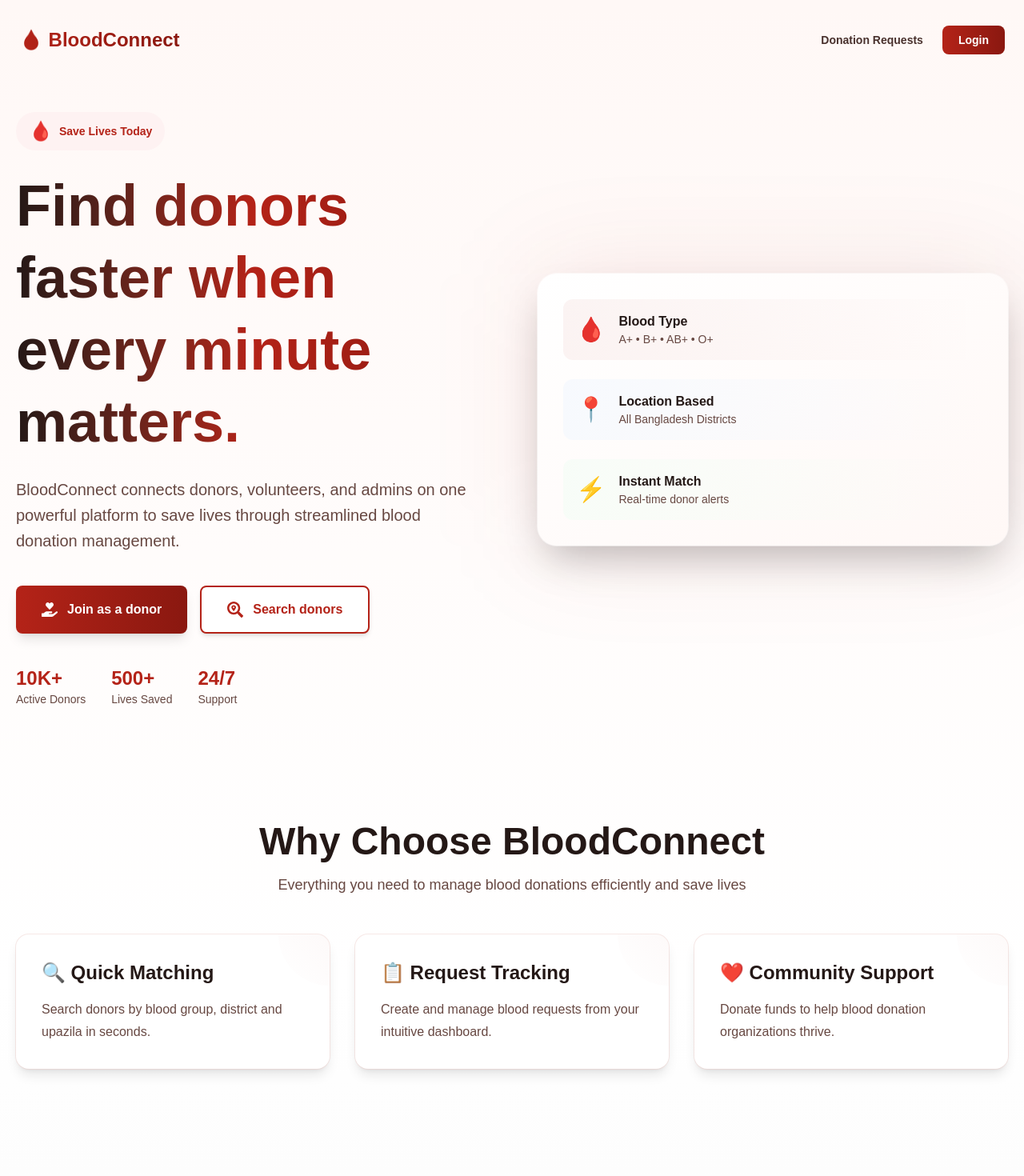
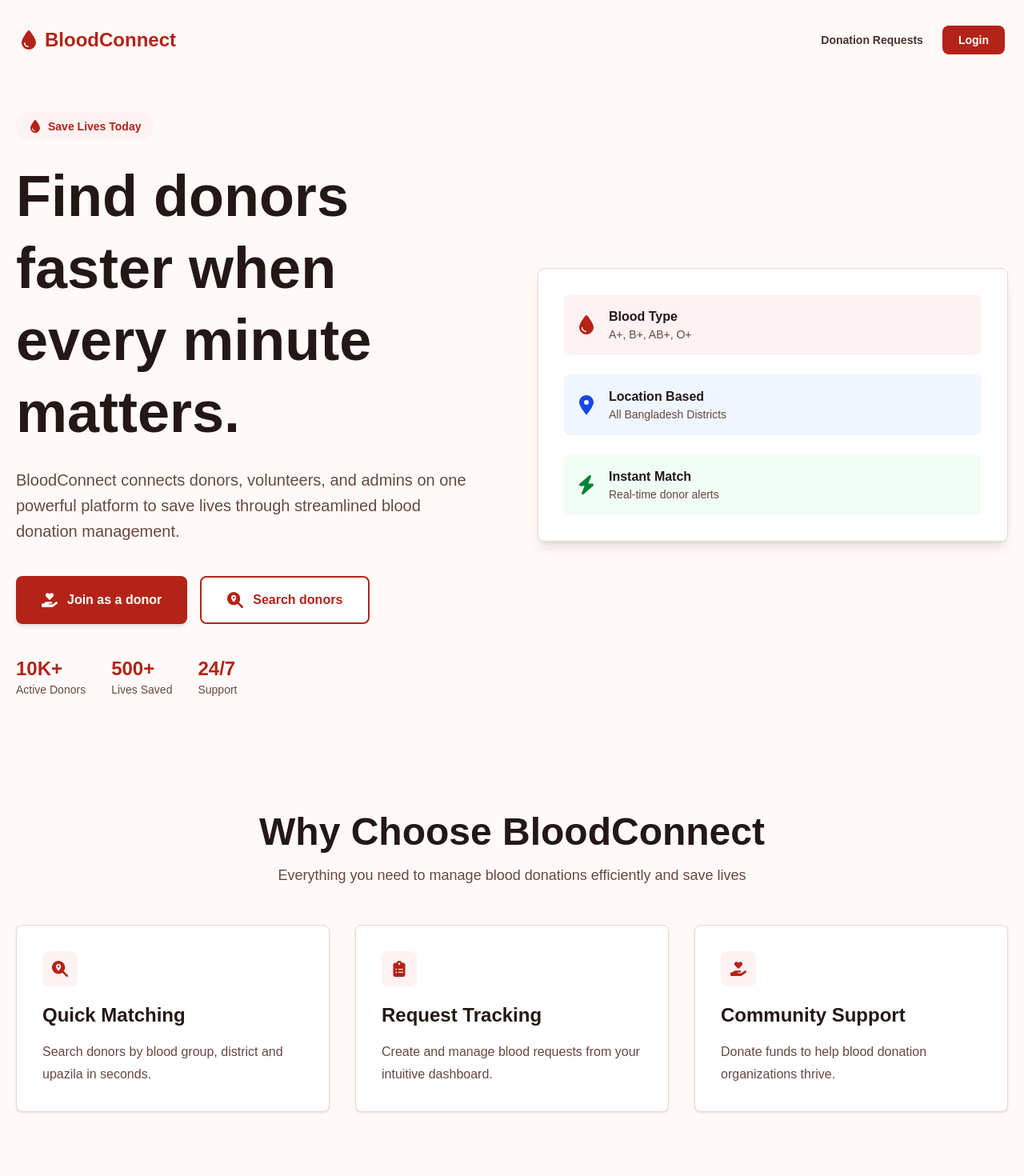
Before and after one commit to Ahnaf-Afif/BloodConnect-Client, a Next.js app: page / in a window 1280 px wide. Shown: the top 1470 px of the page at 80% size. Built offline with nearby package versions, Linux system fonts and the light colour scheme; no server answers.

Commit message:
cleaned up website design

```diff
--- a/src/app/components/common/StatusBadge.jsx
+++ b/src/app/components/common/StatusBadge.jsx
@@ -1,4 +1,21 @@
 "use client";
+
+import {
+  FaBan,
+  FaCircleCheck,
+  FaCircleExclamation,
+  FaClock,
+  FaGear,
+} from "react-icons/fa6";
+
+const statusIcons = {
+  active: FaCircleCheck,
+  done: FaCircleCheck,
+  inactive: FaBan,
+  canceled: FaBan,
+  pending: FaClock,
+  inprogress: FaGear,
+};
 
 export default function StatusBadge({ status, variant = "default" }) {
   const getStatusColor = () => {
@@ -18,30 +35,13 @@ export default function StatusBadge({ status, variant = "default" }) {
     }
   };
 
-  const getStatusIcon = () => {
-    switch (status) {
-      case "active":
-        return "🟢";
-      case "inactive":
-        return "🔴";
-      case "pending":
-        return "⏳";
-      case "inprogress":
-        return "⚙️";
-      case "done":
-        return "✅";
-      case "canceled":
-        return "❌";
-      default:
-        return "○";
-    }
-  };
+  const StatusIcon = statusIcons[status] || FaCircleExclamation;
 
   return (
     <span
       className={`inline-flex items-center gap-2 px-3 py-1 rounded-full text-sm font-semibold ${getStatusColor()}`}
     >
-      <span className="text-base">{getStatusIcon()}</span>
+      <StatusIcon />
       {status?.charAt(0).toUpperCase() + status?.slice(1)}
     </span>
   );
--- a/src/app/components/layout/DashboardSidebar.jsx
+++ b/src/app/components/layout/DashboardSidebar.jsx
@@ -2,7 +2,7 @@
 
 import Link from "next/link";
 import { usePathname, useRouter } from "next/navigation";
-import { FaRightFromBracket, FaUsers } from "react-icons/fa6";
+import { FaDroplet, FaRightFromBracket, FaUsers } from "react-icons/fa6";
 import { toast } from "react-toastify";
 
 import { dashboardLinks } from "@/constants/dashboardLinks";
@@ -35,10 +35,11 @@ export default function DashboardSidebar() {
   }
 
   return (
-    <aside className="border-b border-[#f0d3cf] bg-linear-to-b from-white to-[#fff8f6] px-5 py-5 lg:min-h-screen lg:w-72 lg:border-b-0 lg:border-r">
-      <div className="rounded-2xl bg-linear-to-r from-[#b42318] to-[#8a1810] p-4 text-white shadow-lg">
-        <Link href="/" className="text-2xl font-bold">
-          🩸 BloodConnect
+    <aside className="border-b border-[#f0d3cf] bg-white px-5 py-5 lg:min-h-screen lg:w-72 lg:border-b-0 lg:border-r">
+      <div className="rounded-lg bg-[#b42318] p-4 text-white shadow-md">
+        <Link href="/" className="flex items-center gap-2 text-2xl font-bold">
+          <FaDroplet />
+          BloodConnect
         </Link>
         <div className="mt-4 flex items-center gap-3 rounded-xl bg-white/15 p-3">
           <div className="flex h-10 w-10 items-center justify-center rounded-full bg-white/20">
--- a/src/app/components/layout/Navbar.jsx
+++ b/src/app/components/layout/Navbar.jsx
@@ -3,6 +3,7 @@
 import Link from "next/link";
 import { useRouter } from "next/navigation";
 import { useEffect, useRef, useState } from "react";
+import { FaDroplet, FaGauge, FaRightFromBracket } from "react-icons/fa6";
 import { toast } from "react-toastify";
 
 import { api } from "@/lib/api";
@@ -52,9 +53,10 @@ export default function Navbar() {
     <nav className="flex items-center justify-between py-2 px-1">
       <Link
         href="/"
-        className="text-2xl font-bold bg-linear-to-r from-[#b42318] to-[#8a1810] bg-clip-text text-transparent hover:opacity-80 transition-opacity"
+        className="flex items-center gap-2 text-2xl font-bold text-[#b42318] transition-opacity hover:opacity-80"
       >
-        🩸 BloodConnect
+        <FaDroplet />
+        BloodConnect
       </Link>
 
       <div className="flex items-center gap-6 text-sm font-semibold text-[#49312d]">
@@ -80,7 +82,7 @@ export default function Navbar() {
                 className="flex items-center gap-2 hover:opacity-80 transition-opacity"
               >
                 <span
-                  className="size-10 rounded-full bg-linear-to-br from-[#b42318] to-[#8a1810] bg-cover bg-center ring-2 ring-[#f0d3cf] shadow-md hover:ring-[#b42318] transition-all"
+                  className="size-10 rounded-full bg-[#b42318] bg-cover bg-center ring-2 ring-[#f0d3cf] shadow-sm transition hover:ring-[#b42318]"
                   style={
                     user.avatar
                       ? { backgroundImage: `url(${user.avatar})` }
@@ -93,18 +95,20 @@ export default function Navbar() {
                 <div className="absolute right-0 z-20 mt-2 w-48 rounded-xl bg-white py-2 shadow-xl ring-2 ring-[#f0d3cf] overflow-hidden">
                   <Link
                     href="/dashboard"
-                    className="block px-4 py-3 hover:bg-linear-to-r hover:from-[#b42318]/10 hover:to-transparent transition-all font-medium text-[#241816]"
+                    className="flex items-center gap-2 px-4 py-3 font-medium text-[#241816] transition hover:bg-red-50"
                     onClick={() => setOpen(false)}
                   >
-                    📊 Dashboard
+                    <FaGauge />
+                    Dashboard
                   </Link>
                   <div className="border-t border-[#f0d3cf]"></div>
                   <button
                     type="button"
                     onClick={handleLogout}
-                    className="block w-full px-4 py-3 text-left hover:bg-red-50 transition-colors font-medium text-[#241816]"
+                    className="flex w-full items-center gap-2 px-4 py-3 text-left font-medium text-[#241816] transition-colors hover:bg-red-50"
                   >
-                    🚪 Logout
+                    <FaRightFromBracket />
+                    Logout
                   </button>
                 </div>
               )}
@@ -113,7 +117,7 @@ export default function Navbar() {
         ) : (
           <Link
             href="/login"
-            className="rounded-lg bg-linear-to-r from-[#b42318] to-[#8a1810] px-5 py-2 text-white font-semibold hover:shadow-lg transition-all duration-300"
+            className="rounded-lg bg-[#b42318] px-5 py-2 font-semibold text-white transition hover:bg-[#8a1810]"
           >
             Login
           </Link>
--- a/src/app/components/profile/UserProfileCard.jsx
+++ b/src/app/components/profile/UserProfileCard.jsx
@@ -1,15 +1,18 @@
 "use client";
 
-import { FaMapMarkerAlt, FaDroplet } from "react-icons/fa6";
+import {
+  FaDroplet,
+  FaEnvelope,
+  FaMapMarkerAlt,
+  FaUser,
+} from "react-icons/fa6";
 
 export default function UserProfileCard({ user }) {
   if (!user) return null;
 
   return (
-    <div className="group relative rounded-2xl bg-linear-to-br from-white to-[#fff8f6] p-8 shadow-lg ring-1 ring-[#f0d3cf]/50 hover:shadow-xl transition-all duration-300 overflow-hidden">
-      <div className="absolute top-0 right-0 w-40 h-40 bg-linear-to-bl from-[#b42318]/10 rounded-full -mr-20 -mt-20 group-hover:scale-150 transition-transform duration-300"></div>
-
-      <div className="relative z-10">
+    <div className="rounded-lg border border-[#f0d3cf] bg-white p-8 shadow-sm">
+      <div>
         <div className="flex items-start justify-between gap-4 mb-6">
           <div>
             <h2 className="text-2xl font-bold text-[#241816]">{user.name}</h2>
@@ -17,7 +20,7 @@ export default function UserProfileCard({ user }) {
               {user.role?.charAt(0).toUpperCase() + user.role?.slice(1)}
             </p>
           </div>
-          <span className="text-3xl">{user.avatar ? "👤" : "👥"}</span>
+          <FaUser className="text-2xl text-[#b42318]" />
         </div>
 
         <div className="space-y-3">
@@ -43,7 +46,7 @@ export default function UserProfileCard({ user }) {
 
           {user.email && (
             <div className="flex items-center gap-3 p-3 rounded-lg bg-green-50/50">
-              <span className="text-lg">✉️</span>
+              <FaEnvelope className="text-green-700" />
               <div>
                 <p className="text-xs text-[#674842] font-medium">Email</p>
                 <p className="font-bold text-[#241816] text-sm">{user.email}</p>
@@ -53,7 +56,7 @@ export default function UserProfileCard({ user }) {
         </div>
 
         {user.status && (
-          <div className="mt-4 inline-flex items-center gap-2 rounded-full bg-linear-to-r from-green-100 to-green-50 px-4 py-2">
+          <div className="mt-4 inline-flex items-center gap-2 rounded-full bg-green-50 px-4 py-2">
             <div className="w-2 h-2 bg-green-600 rounded-full animate-pulse"></div>
             <p className="text-sm font-semibold text-green-700">
               Active Member
--- a/src/app/page.js
+++ b/src/app/page.js
@@ -1,5 +1,12 @@
 import Link from "next/link";
-import { FaHandHoldingHeart, FaSearchLocation } from "react-icons/fa";
+import {
+  FaBolt,
+  FaClipboardList,
+  FaDroplet,
+  FaHandHoldingHeart,
+  FaLocationDot,
+  FaMagnifyingGlassLocation,
+} from "react-icons/fa6";
 
 import ContactSection from "@/app/components/home/ContactSection";
 import Navbar from "@/app/components/layout/Navbar";
@@ -7,37 +14,37 @@ import Navbar from "@/app/components/layout/Navbar";
 export default function Home() {
   const features = [
     {
-      title: "🔍 Quick Matching",
+      title: "Quick Matching",
       text: "Search donors by blood group, district and upazila in seconds.",
-      color: "from-blue-50",
+      icon: FaMagnifyingGlassLocation,
     },
     {
-      title: "📋 Request Tracking",
+      title: "Request Tracking",
       text: "Create and manage blood requests from your intuitive dashboard.",
-      color: "from-green-50",
+      icon: FaClipboardList,
     },
     {
-      title: "❤️ Community Support",
+      title: "Community Support",
       text: "Donate funds to help blood donation organizations thrive.",
-      color: "from-purple-50",
+      icon: FaHandHoldingHeart,
     },
   ];
 
   return (
-    <main className="min-h-screen bg-linear-to-b from-[#fff8f6] via-white to-[#f5f5f5]">
+    <main className="min-h-screen bg-[#fffaf8]">
       <section className="mx-auto max-w-7xl px-5 py-6">
         <Navbar />
 
         <div className="grid items-center gap-16 py-16 lg:grid-cols-2">
           <div>
-            <div className="inline-flex items-center gap-2 rounded-full bg-red-50 px-4 py-2 mb-6">
-              <span className="text-2xl">🩸</span>
+            <div className="mb-6 inline-flex items-center gap-2 rounded-full bg-red-50 px-4 py-2">
+              <FaDroplet className="text-[#b42318]" />
               <p className="text-sm font-semibold text-[#b42318]">
                 Save Lives Today
               </p>
             </div>
 
-            <h1 className="max-w-3xl text-5xl md:text-7xl font-black leading-tight bg-linear-to-r from-[#241816] via-[#b42318] to-[#8a1810] bg-clip-text text-transparent">
+            <h1 className="max-w-3xl text-5xl font-black leading-tight text-[#241816] md:text-7xl">
               Find donors faster when every minute matters.
             </h1>
 
@@ -50,7 +57,7 @@ export default function Home() {
             <div className="mt-10 flex flex-col gap-4 sm:flex-row">
               <Link
                 href="/register"
-                className="inline-flex items-center justify-center gap-3 rounded-lg bg-linear-to-r from-[#b42318] to-[#8a1810] px-8 py-4 font-bold text-white shadow-lg hover:shadow-xl hover:scale-105 transition-all duration-300"
+                className="inline-flex items-center justify-center gap-3 rounded-lg bg-[#b42318] px-8 py-4 font-bold text-white shadow-md transition hover:bg-[#8a1810]"
               >
                 <FaHandHoldingHeart className="text-xl" />
                 Join as a donor
@@ -58,9 +65,9 @@ export default function Home() {
 
               <Link
                 href="/search"
-                className="inline-flex items-center justify-center gap-3 rounded-lg border-2 border-[#b42318] bg-white px-8 py-4 font-bold text-[#b42318] shadow-md hover:bg-red-50 hover:scale-105 transition-all duration-300"
+                className="inline-flex items-center justify-center gap-3 rounded-lg border-2 border-[#b42318] bg-white px-8 py-4 font-bold text-[#b42318] transition hover:bg-red-50"
               >
-                <FaSearchLocation className="text-xl" />
+                <FaMagnifyingGlassLocation className="text-xl" />
                 Search donors
               </Link>
             </div>
@@ -81,19 +88,18 @@ export default function Home() {
             </div>
           </div>
 
-          <div className="relative hidden lg:block">
-            <div className="absolute inset-0 bg-linear-to-r from-[#b42318]/10 to-[#8a1810]/10 rounded-3xl blur-3xl"></div>
-            <div className="relative rounded-3xl bg-linear-to-br from-white to-[#fff8f6] p-8 shadow-2xl ring-1 ring-white/50">
+          <div className="hidden lg:block">
+            <div className="rounded-lg border border-[#ecd7d2] bg-white p-8 shadow-lg">
               <div className="space-y-6">
-                <div className="flex items-center gap-4 rounded-xl bg-linear-to-r from-[#b42318]/5 to-transparent p-4">
-                  <div className="text-3xl">🩸</div>
+                <div className="flex items-center gap-4 rounded-lg bg-red-50 p-4">
+                  <FaDroplet className="text-2xl text-[#b42318]" />
                   <div>
                     <p className="font-bold text-[#241816]">Blood Type</p>
-                    <p className="text-sm text-[#674842]">A+ • B+ • AB+ • O+</p>
+                    <p className="text-sm text-[#674842]">A+, B+, AB+, O+</p>
                   </div>
                 </div>
-                <div className="flex items-center gap-4 rounded-xl bg-linear-to-r from-blue-50/50 to-transparent p-4">
-                  <div className="text-3xl">📍</div>
+                <div className="flex items-center gap-4 rounded-lg bg-blue-50 p-4">
+                  <FaLocationDot className="text-2xl text-blue-700" />
                   <div>
                     <p className="font-bold text-[#241816]">Location Based</p>
                     <p className="text-sm text-[#674842]">
@@ -101,8 +107,8 @@ export default function Home() {
                     </p>
                   </div>
                 </div>
-                <div className="flex items-center gap-4 rounded-xl bg-linear-to-r from-green-50/50 to-transparent p-4">
-                  <div className="text-3xl">⚡</div>
+                <div className="flex items-center gap-4 rounded-lg bg-green-50 p-4">
+                  <FaBolt className="text-2xl text-green-700" />
                   <div>
                     <p className="font-bold text-[#241816]">Instant Match</p>
                     <p className="text-sm text-[#674842]">
@@ -129,20 +135,19 @@ export default function Home() {
             {features.map((item) => (
               <article
                 key={item.title}
-                className="group relative h-full rounded-2xl bg-white p-8 shadow-lg hover:shadow-2xl hover:-translate-y-1 transition-all duration-300 ring-1 ring-[#f0d3cf]/50 overflow-hidden"
+                className="h-full rounded-lg border border-[#ecd7d2] bg-white p-8 shadow-sm transition hover:shadow-md"
               >
-                <div
-                  className={`absolute inset-0 bg-linear-to-br ${item.color} opacity-0 group-hover:opacity-100 transition-opacity duration-300`}
-                ></div>
-                <div className="relative z-10">
-                  <h3 className="text-2xl font-bold text-[#241816] group-hover:text-[#b42318] transition-colors">
+                <div className="flex size-11 items-center justify-center rounded-lg bg-red-50 text-[#b42318]">
+                  <item.icon className="text-xl" />
+                </div>
+                <div>
+                  <h3 className="mt-5 text-2xl font-bold text-[#241816]">
                     {item.title}
                   </h3>
                   <p className="mt-4 text-base leading-7 text-[#674842]">
                     {item.text}
                   </p>
                 </div>
-                <div className="absolute top-0 right-0 w-32 h-32 bg-linear-to-bl from-[#b42318]/5 rounded-full -mr-16 -mt-16 group-hover:scale-150 transition-transform duration-300"></div>
               </article>
             ))}
           </div>
@@ -153,7 +158,7 @@ export default function Home() {
         <footer className="border-t border-[#f0d3cf] mt-20 py-12 text-[#674842]">
           <div className="flex flex-col gap-8 md:flex-row md:items-center md:justify-between">
             <div>
-              <p className="text-2xl font-bold bg-linear-to-r from-[#b42318] to-[#8a1810] bg-clip-text text-transparent">
+              <p className="text-2xl font-bold text-[#b42318]">
                 BloodConnect
               </p>
               <p className="mt-2 text-sm">
```
